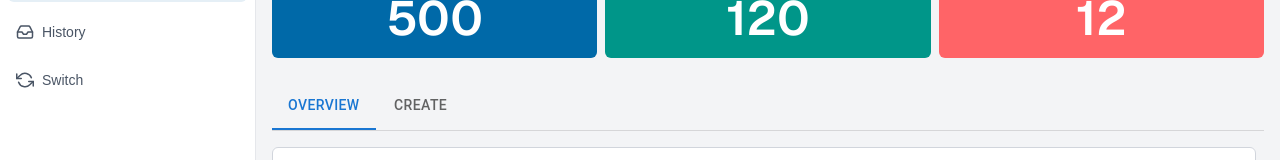
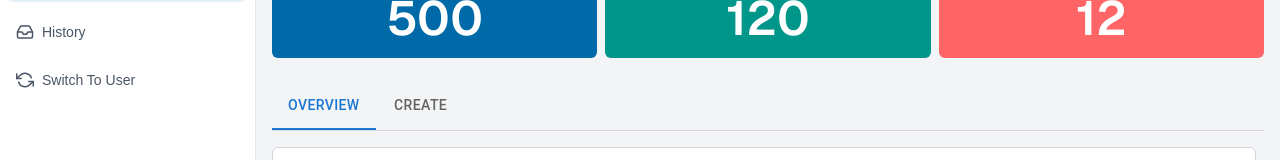
Before and after one commit to tusaunyapat/test-datawow, a Next.js app in the folder frontend/: page / in a window 1280 px wide. Shown: the part 130-290 px from the top of the page. Built offline with nearby package versions, Linux system fonts and the light colour scheme.

Commit message:
toggle role

```diff
--- a/frontend/src/app/common_variable.ts
+++ b/frontend/src/app/common_variable.ts
@@ -1,7 +1,8 @@
 export const APP_MENU = {
   HOME: "home",
   HISTORY: "history",
-  SWITCH: "switch",
+  TO_USER: "switch to user",
+  TO_ADMIN: "switch to admin",
 } as const;
 
 export const RESERVATION_ACTION = {
@@ -9,6 +10,12 @@ export const RESERVATION_ACTION = {
   CANCEL: "cancel",
 } as const;
 
+export const ROLE = {
+  USER: "user",
+  ADMIN: "admin",
+} as const;
+
 export type AppMenu = (typeof APP_MENU)[keyof typeof APP_MENU];
+export type ROLE = (typeof ROLE)[keyof typeof ROLE];
 export type ReservationAction =
   (typeof RESERVATION_ACTION)[keyof typeof RESERVATION_ACTION];
--- a/frontend/src/app/components/sidebar.tsx
+++ b/frontend/src/app/components/sidebar.tsx
@@ -1,7 +1,7 @@
 "use client";
 import { ReactNode } from "react";
 import { FiHome, FiInbox, FiRefreshCcw, FiLogOut } from "react-icons/fi";
-import { APP_MENU } from "../common_variable";
+import { APP_MENU, ROLE } from "../common_variable";
 import { useAppContext } from "../context/AppContext";
 type MenuType = (typeof APP_MENU)[keyof typeof APP_MENU];
 interface NavItemProps {
@@ -10,16 +10,25 @@ interface NavItemProps {
 }
 
 function NavItem({ label, icon }: NavItemProps) {
-  const { activeTab, setActiveTab } = useAppContext();
+  const { activeTab, setActiveTab, role, setRole } = useAppContext();
   const isActive = label == activeTab;
+  const handleClick = () => {
+    if (label == APP_MENU.HISTORY || label == APP_MENU.HOME) {
+      setActiveTab(label);
+      return;
+    }
+
+    setRole(role == ROLE.ADMIN ? ROLE.USER : ROLE.ADMIN);
+  };
   return (
     <li
+      key={label}
       className={`p-2 mt-2 mx-2 hover:bg-sky-200/50 cursor-pointer transition-colors text-black rounded-md flex items-center gap-3 ${
         isActive ? "bg-sky-700/10  font-medium" : "text-gray-600 "
       }`}
     >
       <button
-        onClick={() => setActiveTab(label)}
+        onClick={handleClick}
         className="flex flex-row items-center gap-2"
       >
         <span className="flex items-center text-lg">{icon}</span>
@@ -30,10 +39,14 @@ function NavItem({ label, icon }: NavItemProps) {
 }
 
 export default function Sidebar() {
+  const { role } = useAppContext();
   const menuItems = [
     { label: APP_MENU.HOME, icon: <FiHome /> },
     { label: APP_MENU.HISTORY, icon: <FiInbox /> },
-    { label: APP_MENU.SWITCH, icon: <FiRefreshCcw /> },
+    {
+      label: role == ROLE.ADMIN ? APP_MENU.TO_USER : APP_MENU.TO_ADMIN,
+      icon: <FiRefreshCcw />,
+    },
   ];
 
   return (
--- a/frontend/src/app/context/AppContext.tsx
+++ b/frontend/src/app/context/AppContext.tsx
@@ -1,23 +1,29 @@
 "use client";
 import React, { createContext, useContext, useState, ReactNode } from "react";
-import { APP_MENU } from "../common_variable";
+import { APP_MENU, ROLE } from "../common_variable";
 import { useEffect } from "react";
 
 type MenuType = (typeof APP_MENU)[keyof typeof APP_MENU];
+type RoleType = (typeof ROLE)[keyof typeof ROLE];
 
 interface ContextType {
   activeTab: MenuType;
   setActiveTab: (tab: MenuType) => void;
+
+  role: RoleType;
+  setRole: (role: RoleType) => void;
 }
 
 const AppContext = createContext<ContextType | undefined>(undefined);
 
 export function AppProvider({ children }: { children: ReactNode }) {
   const [activeTab, setActiveTab] = useState<MenuType>(APP_MENU.HOME);
+  const [role, setRole] = useState<RoleType>(ROLE.ADMIN);
 
   useEffect(() => console.log("selected tap", activeTab), [activeTab]);
+  useEffect(() => console.log("role", role), [role]);
   return (
-    <AppContext.Provider value={{ activeTab, setActiveTab }}>
+    <AppContext.Provider value={{ activeTab, setActiveTab, role, setRole }}>
       {children}
     </AppContext.Provider>
   );
```
